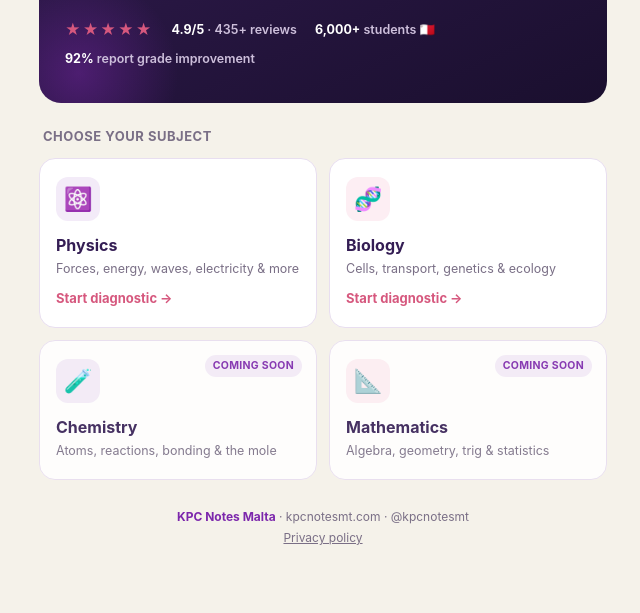
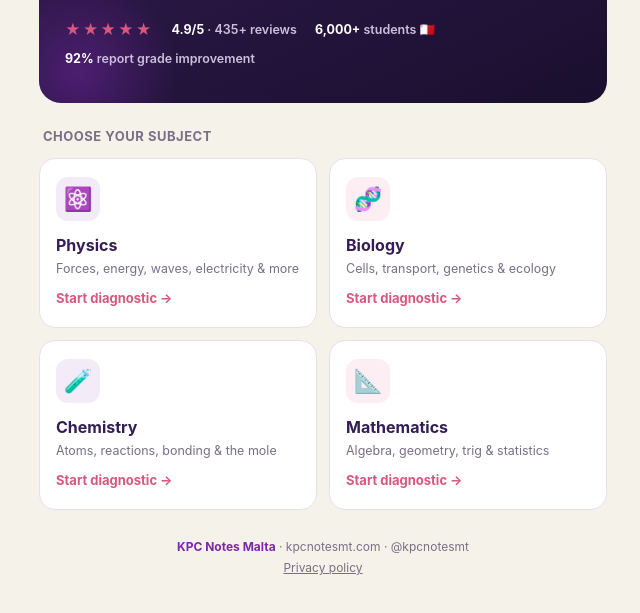
Before and after one commit to debattistaluke290-sketch/KPC-APP-1, a website: page public/index.html in a window 1280 px wide. Shown: the part 313-926 px from the top of the page, without its empty margins (317-957 px from the left). Drawn offline with Linux system fonts and the light colour scheme.

Commit message:
Activate Chemistry + Maths subject cards

```diff
--- a/public/index.html
+++ b/public/index.html
@@ -222,8 +222,16 @@
         <h3>Biology</h3><p>Cells, transport, genetics &amp; ecology</p>
         <span class="go">Start diagnostic →</span>
       </div>
-      <div class="subject soon"><span class="badge">COMING SOON</span><div class="ico" style="background:#f3ebf8">🧪</div><h3>Chemistry</h3><p>Atoms, reactions, bonding &amp; the mole</p></div>
-      <div class="subject soon"><span class="badge">COMING SOON</span><div class="ico" style="background:#fdeef3">📐</div><h3>Mathematics</h3><p>Algebra, geometry, trig &amp; statistics</p></div>
+      <div class="subject" id="subj-chemistry" onclick="startSubject('Chemistry')">
+        <div class="ico" style="background:#f3ebf8">🧪</div>
+        <h3>Chemistry</h3><p>Atoms, reactions, bonding &amp; the mole</p>
+        <span class="go">Start diagnostic →</span>
+      </div>
+      <div class="subject" id="subj-maths" onclick="startSubject('Maths')">
+        <div class="ico" style="background:#fdeef3">📐</div>
+        <h3>Mathematics</h3><p>Algebra, geometry, trig &amp; statistics</p>
+        <span class="go">Start diagnostic →</span>
+      </div>
     </div>
     <div class="homefoot"><b>KPC Notes Malta</b> · kpcnotesmt.com · @kpcnotesmt<br>
       <a href="#" id="privacy-link" target="_blank" rel="noopener">Privacy policy</a></div>
```
